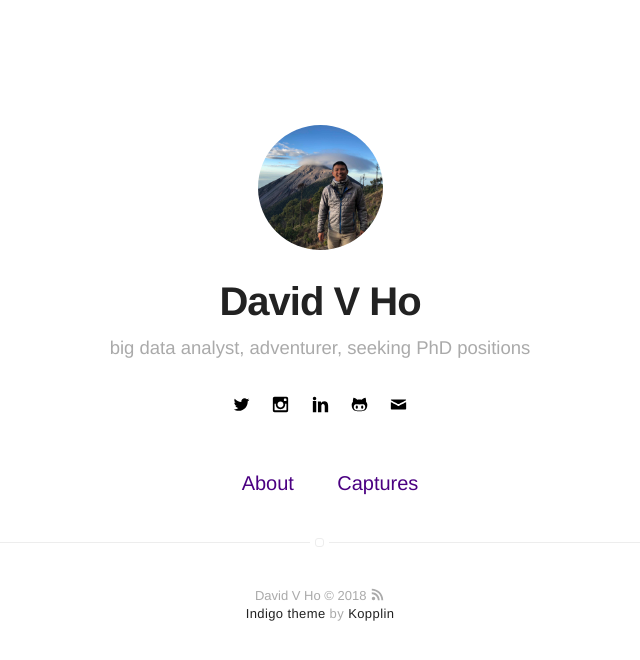
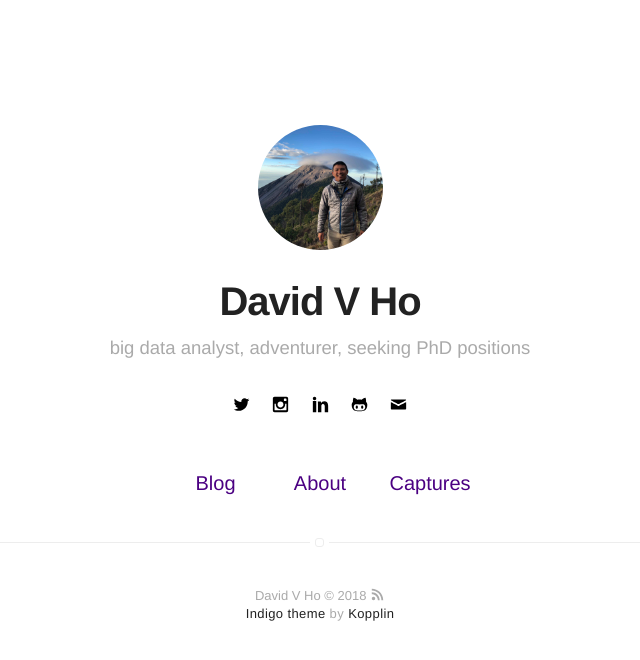
Before and after one commit to davidvho/davidvho.github.io, a Jekyll site: the page built from index.html, in a window 1280 px wide. Shown: the top 660 px of the page, without its empty margins (320-960 px from the left). Built offline with Jekyll 4.4.1, drawn with Linux system fonts in a browser that asks for light colours.

Commit message:
fixed links

```diff
--- a/_config.yml
+++ b/_config.yml
@@ -3,7 +3,7 @@
 bio: big data analyst, adventurer, seeking PhD positions
 
 # twitter summary info
-description: A blog about technology and stuff related
+description: learn, live, grow
 
 # if it's an external image, update below for true
 # better with square images
@@ -80,7 +80,7 @@
 
 # if you don't need "about" or "blog", comment them out below
 about: true
-# blog: true
+blog: true
 
 # do you want to show the "read time" of the posts?
 #read-time: true
--- a/_posts/2018-01-01-oregon_coast.html
+++ b/_posts/2018-01-01-oregon_coast.html
@@ -43,7 +43,7 @@
 <br>
 <br>
 
-<img src="/files/images/cascade_head2.JPG">
+<img src="http://drive.google.com/uc?export=view&id=1DoiCUO1vL_3Nbywvt9ulGTEh4v9UjabQ">
 <br>
 <br>
 <div align="center">
@@ -53,7 +53,7 @@
 <br>
 <br>
 
-<img src="/files/images/ocean.JPG">
+<img src="http://drive.google.com/uc?export=view&id=1qK72gpSF4GmFN3m_y2fHBI272uOmNHDJ">
 <br>
 <br>
 <div align="center">
```
Also changed, not shown: 12 other files.
